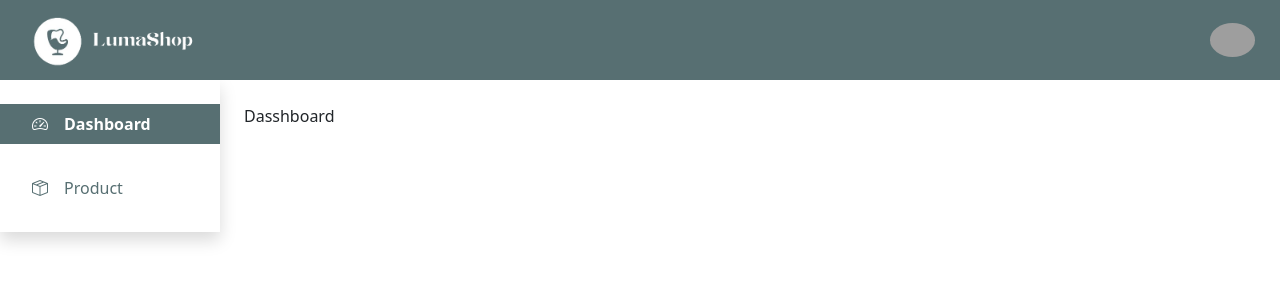
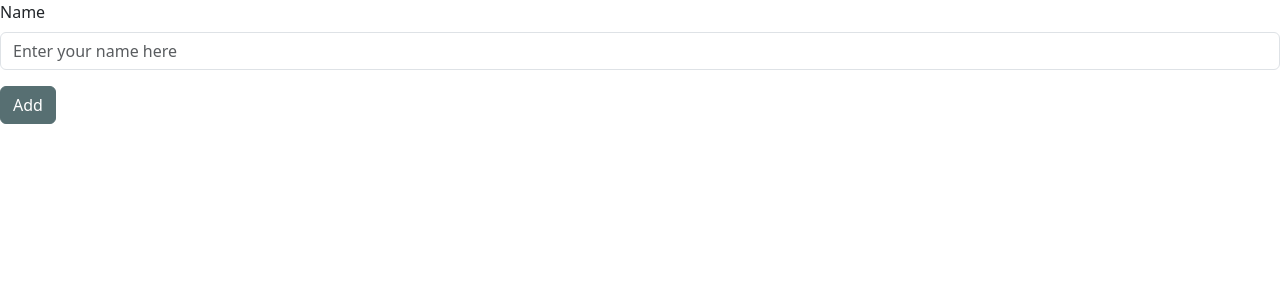
Before and after one commit to MiulesiKulasekara/EAD, a React (Vite) app: page / in a window 1280 px wide. Shown: the top 300 px of the page. Built offline with nearby package versions, Linux system fonts and the light colour scheme; grey boxes are pictures that could not be loaded.

Commit message:
Basic setup for forms

```diff
--- /dev/null
+++ b/Schema/ValidationSchema.jsx
@@ -0,0 +1,7 @@
+import * as Yup from "yup";
+
+export const testvalidationSchema = Yup.object().shape({
+  name: Yup.string()
+    .matches(/^[A-Za-z\s]+$/, "Name can only contain letters and spaces")
+    .required("Name is required"),
+});
--- a/package.json
+++ b/package.json
@@ -12,11 +12,13 @@
   "dependencies": {
     "bootstrap": "^5.3.3",
     "bootstrap-icons": "^1.11.3",
+    "formik": "^2.4.6",
     "react": "^18.3.1",
     "react-bootstrap": "^2.10.4",
     "react-dom": "^18.3.1",
     "react-router-dom": "^6.26.2",
-    "reactstrap": "^9.2.2"
+    "reactstrap": "^9.2.2",
+    "yup": "^1.4.0"
   },
   "devDependencies": {
     "@eslint/js": "^9.9.0",
--- a/src/App.jsx
+++ b/src/App.jsx
@@ -1,19 +1,31 @@
 import "bootstrap/dist/css/bootstrap.min.css";
-import 'bootstrap-icons/font/bootstrap-icons.css';
+import "bootstrap-icons/font/bootstrap-icons.css";
 import { BrowserRouter, Routes, Route } from "react-router-dom";
 import Dashboard from "./pages/Dashboard";
 import ProductList from "./pages/product/ProductList";
 import FullLayout from "./layouts/FullLayout";
-import './css/styles.css';
+
+// componets
+import FormCheckInput from "react-bootstrap/esm/FormCheckInput";
+import "./css/styles.css";
+import FormInput from "./componets/FormInput";
+import Test from "./pages/Test/Test";
 
 function App() {
   return (
+    // <BrowserRouter>
+    //   <Routes>
+    //     <Route path="/" element={<FullLayout />}>
+    //       <Route index element={<Dashboard />} />
+    //       <Route path="product" element={<ProductList />} />
+    //     </Route>
+    //   </Routes>
+    // </BrowserRouter>
+
+    //********* Test *********
     <BrowserRouter>
       <Routes>
-        <Route path="/" element={<FullLayout />}>
-          <Route index element={<Dashboard />} />
-          <Route path="product" element={<ProductList />} />
-        </Route>
+        <Route path="/" element={<Test />}></Route>
       </Routes>
     </BrowserRouter>
   );
--- /dev/null
+++ b/src/componets/FormButton.jsx
@@ -0,0 +1,35 @@
+import { Button } from "reactstrap";
+
+const FormButton = ({ className, text, type, onClick }) => {
+  const buttonStyle = {
+    backgroundColor: "#576F72", // Black background
+    borderColor: "#576F72", // Black border
+    color: "#fff", // White text
+  };
+
+  const focusedStyle = {
+    boxShadow: "0 0 0 0.2rem rgba(125, 157, 156, 0.5)",
+    borderColor: "#7D9D9C",
+
+  };
+
+  return (
+    <>
+      <Button
+        className={`btn ${className}`}
+        type={type}
+        style={buttonStyle}
+        onClick={onClick}
+        onFocus={(e) => {
+          e.target.style.boxShadow = focusedStyle.boxShadow; // Apply green outline on focus
+        }}
+        onBlur={(e) => {
+          e.target.style.boxShadow = "none"; // Remove outline on blur
+        }}
+      >
+        {text}
+      </Button>
+    </>
+  );
+};
+export default FormButton;
--- /dev/null
+++ b/src/componets/FormInput.jsx
@@ -0,0 +1,51 @@
+import { useState } from "react";
+import { FormGroup, Label, Input } from "reactstrap";
+
+const FormInput = ({
+  id,
+  label,
+  name,
+  type,
+  value,
+  onBlur,
+  onFocus,
+  onChange,
+  isFocused,
+  placeholder,
+  error,
+  errorMessage,
+}) => {
+
+  const focusedStyle = {
+    boxShadow: "0 0 0 0.2rem rgba(125, 157, 156, 0.5)",
+    borderColor: "#7D9D9C",
+  };
+
+  const errorStyle = {
+    borderColor: "#dc3545",
+    boxShadow: "0 0 0 0.2rem rgba(220, 53, 69, 0.25)",
+  };
+
+  return (
+    <>
+      <FormGroup>
+        <Label>{label}</Label>
+        <Input
+          id={id}
+          name={name}
+          type={type}
+          value={value}
+          onBlur={onBlur}
+          onFocus={onFocus}
+          onChange={onChange}
+          placeholder={placeholder}
+          error={error}
+          style={error ? errorStyle : isFocused ? focusedStyle : {}}
+        />
+      </FormGroup>
+        {error && <p className="text-danger small">{errorMessage}</p>}
+    </>
+  );
+};
+
+export default FormInput;
--- /dev/null
+++ b/src/pages/Test/Test.jsx
@@ -0,0 +1,58 @@
+import { useState } from "react";
+import { Form } from "reactstrap";
+import { useFormik } from "formik";
+import { testvalidationSchema } from "../../../Schema/ValidationSchema";
+import FormInput from "../../componets/FormInput";
+import FormButton from "../../componets/FormButton";
+
+const Test = () => {
+  const [isFocused, setIsFocused] = useState(false);
+
+  const { values, errors, touched, handleBlur, handleChange, handleSubmit } =
+    useFormik({
+      initialValues: {
+        name: "",
+      },
+
+      validationSchema: testvalidationSchema,
+
+      onSubmit: async (values) => {
+        try {
+          console.log(values.name);
+          //resetForm();
+        } catch (error) {
+          console.log(error);
+        }
+      },
+    });
+
+  return (
+    <>
+      <Form onSubmit={handleSubmit}>
+        <FormInput
+          label="Name"
+          id="name"
+          name="name"
+          type="text"
+          value={values.name}
+          onBlur={(e) => {
+            setIsFocused(false);
+            handleBlur && handleBlur(e);
+          }}
+          onFocus={(e) => {
+            setIsFocused(true);
+          }}
+          onChange={handleChange}
+          isFocused={isFocused}
+          placeholder="Enter your name here"
+          error={touched.name && errors.name}
+          errorMessage={errors.name}
+        ></FormInput>
+
+        <FormButton className={""} text="Add" type="submit" />
+      </Form>
+    </>
+  );
+};
+
+export default Test;
```
Also changed, not shown: src/css/styles.css (line endings or trailing spaces), 1 other file (tests, documents, lock files or other folders).
